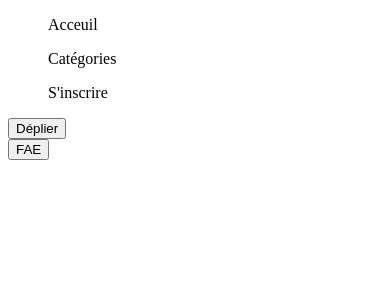
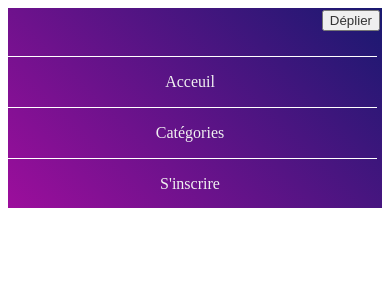
Before and after one commit to EliasChehaibou/FAE, a React (Create React App) app in the folder client/: page / in a window 390 px wide. Both pictures are taken after a click on the button "Déplier". Shown: the top 300 px of the page. Built offline with nearby package versions, Linux system fonts and the light colour scheme.

Commit message:
Navbar responsive

```diff
--- a/client/src/Navbar/Navbar.css
+++ b/client/src/Navbar/Navbar.css
@@ -0,0 +1,49 @@
+nav {
+    height: 50px;
+    background: linear-gradient(45deg, rgb(156,14,156),midnightblue);
+}
+.liste{
+    list-style-type: none;
+    background: linear-gradient(45deg, rgb(156,14,156),midnightblue);
+    height: 100%;
+    display: flex;
+    justify-content: center;
+    align-items: center;
+    position: relative;
+    margin: 0;
+    padding: 0;
+}
+.items {
+    margin-right: 10px;
+    color: #f1f1f1;
+    cursor: pointer;
+}
+.btn {
+    display: none;
+}
+
+@media screen and (max-width:500px) {
+    .liste {
+        flex-direction: column;
+        height: 200px;
+    }
+    .items:nth-child(1){
+        border-top: 1px solid #fff;
+        margin-top: 50px;
+    }
+    .items {
+        height: 50px;
+        width: 100%;
+        border-bottom: 1px solid #fff;
+        line-height: 50px;
+        text-align: center;
+    }
+    .btn {
+        display: block;
+        position: absolute;
+        right: 10px;
+        top: 10px;
+        color: #333;
+        cursor: pointer;
+    }
+}
--- a/client/src/Navbar/Navbar.js
+++ b/client/src/Navbar/Navbar.js
@@ -1,12 +1,42 @@
 import React, {useState, useEffect} from 'react'
+import "./Navbar.css"
 
-export default function () {
+export default function Navbar() {
+
+  const [toggleMenu, setToggleMenu] = useState(false);
+  const [largeur, setLargeur] = useState(window.innerWidth)
+
+  const toggleNavSmallScreen = () => {
+    setToggleMenu(!toggleMenu);
+  }
+
+  useEffect( () => {
+
+      const changeWidth = () => {
+        setLargeur(window.innerWidth);
+        if (window.innerWidth>500){
+          setToggleMenu(false);
+        }
+      }
+
+      window.addEventListener('resize', changeWidth);
+
+      return () => {
+        window.removeEventListener('resize', changeWidth);
+      }
+
+  }, [])
+
   return (
-    <nav className='liste'>
-        <ul className='items'>Acceuil</ul>
-        <ul className='items'>Catégories</ul>
-        <ul className='items'>S'inscrire</ul>
-        <button className='btn'>Déplier</button>
+    <nav>
+      {(toggleMenu || largeur>500) && (
+        <ul className='liste'>
+          <li className='items'>Acceuil</li>
+          <li className='items'>Catégories</li>
+          <li className='items'>S'inscrire</li>
+        </ul>
+        )}
+        <button onClick={toggleNavSmallScreen} className='btn'>Déplier</button>
     </nav>
   )
 }
```
